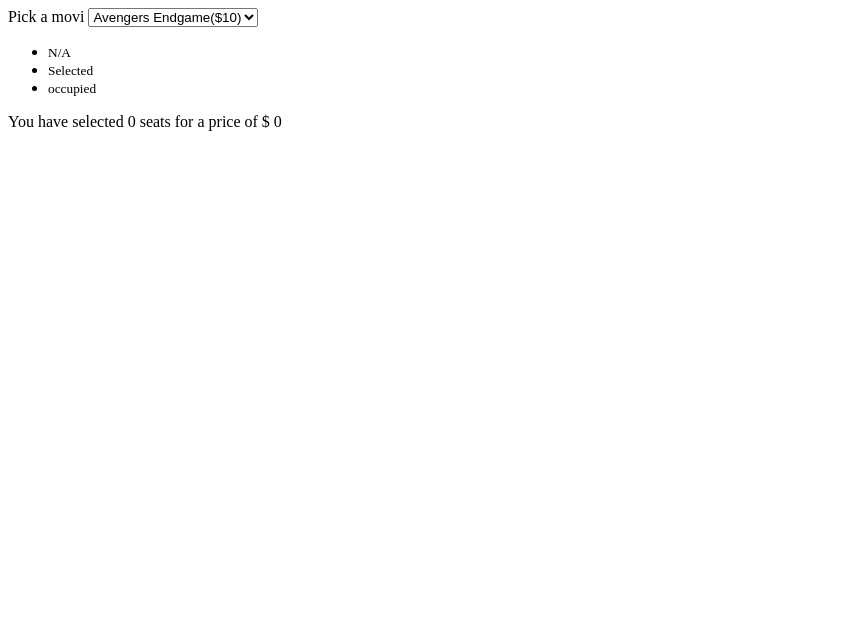
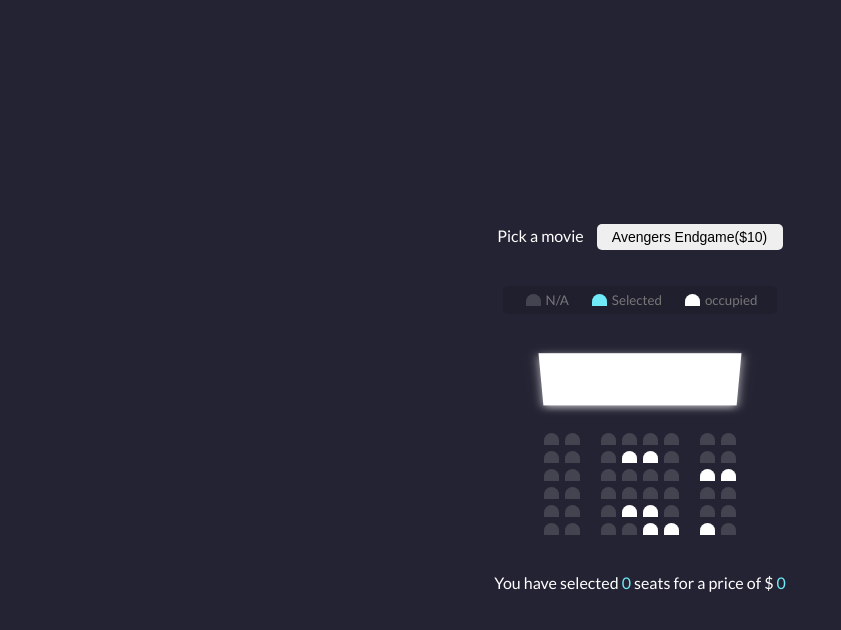
Before and after one commit to jonathan1965/03-2-Movie-Seat-Booking-DOM-Local-Storage, a plain HTML site: page index.html in a window 1280 px wide. Shown: the whole page, without its empty margins (0-841 px from the left). Drawn offline with Linux system fonts and the light colour scheme.

Commit message:
Css style

```diff
--- a/index.html
+++ b/index.html
@@ -8,7 +8,7 @@
 </head>
 <body>
     <div class="movie-container">
-        <label for="">Pick a movi</label>
+        <label for="">Pick a movie</label>
         <select name="" id="movie">
             <option value="10">Avengers Endgame($10)</option>
             <option value="12">Joker ($12)</option>
--- a/style.css
+++ b/style.css
@@ -0,0 +1,109 @@
+@import url('https://fonts.googleapis.com/css2?family=Lato&display=swap');
+
+* {
+    box-sizing:border-box;
+}
+
+body{
+    background-color: #242333 ;
+    color: #fff;
+    display: flex;
+    flex-direction: column;
+    align-items: center;
+    justify-content: center;
+    height: 100vh;
+    font-family: 'lato','san-serif';
+    margin: 0;
+
+}
+
+.movie-container select{
+    margin: 20px 0;
+    border:0;
+    border-radius: 5px;
+    font-size: 14px;
+    margin-left:10px;
+    padding:5px 15px 5px 15px;
+    appearance: none;
+    -moz-appearance: none;
+    -webkit-appearance: none;
+
+
+}
+
+.container {
+    perspective: 1000px;
+    margin-bottom:  30px;
+}
+.seat{
+    background-color: #444451;
+    height: 12px;
+    width: 15px;
+    margin: 3px;
+    border-top-left-radius: 10px ;
+    border-top-right-radius: 10px ;
+
+}
+.seat.selected{
+    background-color: #6feaf6 ;
+}
+
+.seat.occupied{
+    background-color: #fff;
+}
+.seat:nth-of-type(2){
+    margin-right: 18px;
+}
+.seat:nth-last-of-type(2){
+    margin-left: 18px;
+}
+.seat:not(.occupied):hover{
+   cursor: pointer;
+   transform: scale(1.2);
+}
+.showcase .seat:not(.occupied):hover{
+    cursor: default;
+    transform: scale(1);
+ }
+
+ .showcase {
+     background-color: rgba(0, 0 ,0, 0.1);
+     padding: 5px 10px;
+     border-radius: 5px;
+     color:#777;
+     list-style-type:none;
+     display: flex;
+     justify-self: space-between ;
+ }
+ .showcase li{
+     display:flex;
+     align-items: center;
+     margin:0 10px;
+
+ }
+
+ .showcase li small{
+     margin-left:2px;
+ }
+
+.row{
+    display: flex;
+
+}
+
+.screen {
+    background-color: #fff;
+    height: 70px;
+    width: 100%;
+    margin: 15px 0;
+    transform: rotateX(-45deg);
+    box-shadow: 0 3px 10px rgba(255, 255 ,255, 0.7);
+}
+
+
+p.text{
+    margin: 5px 0;
+}
+p.text span {
+    color:#6feaf6;
+}
```
